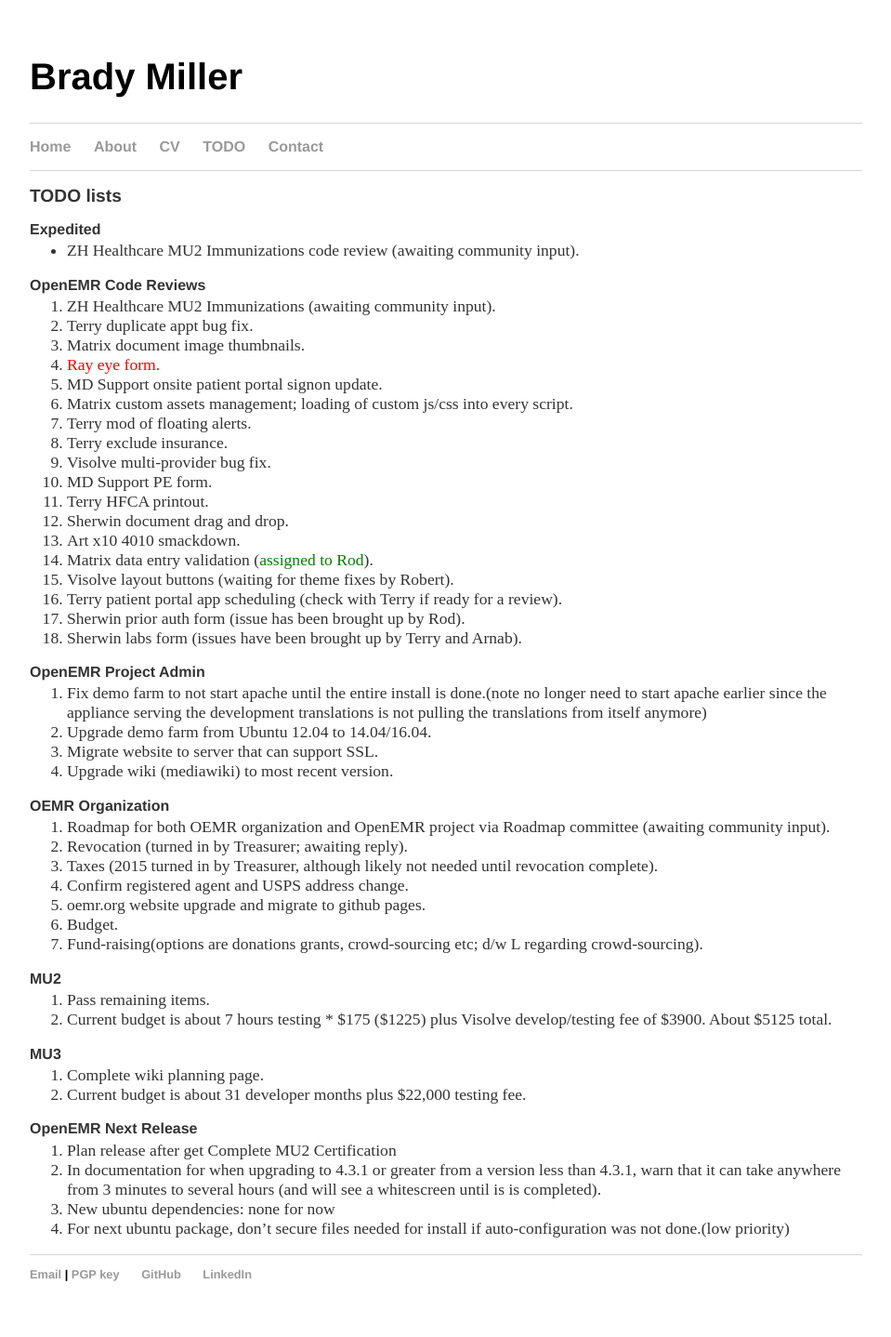
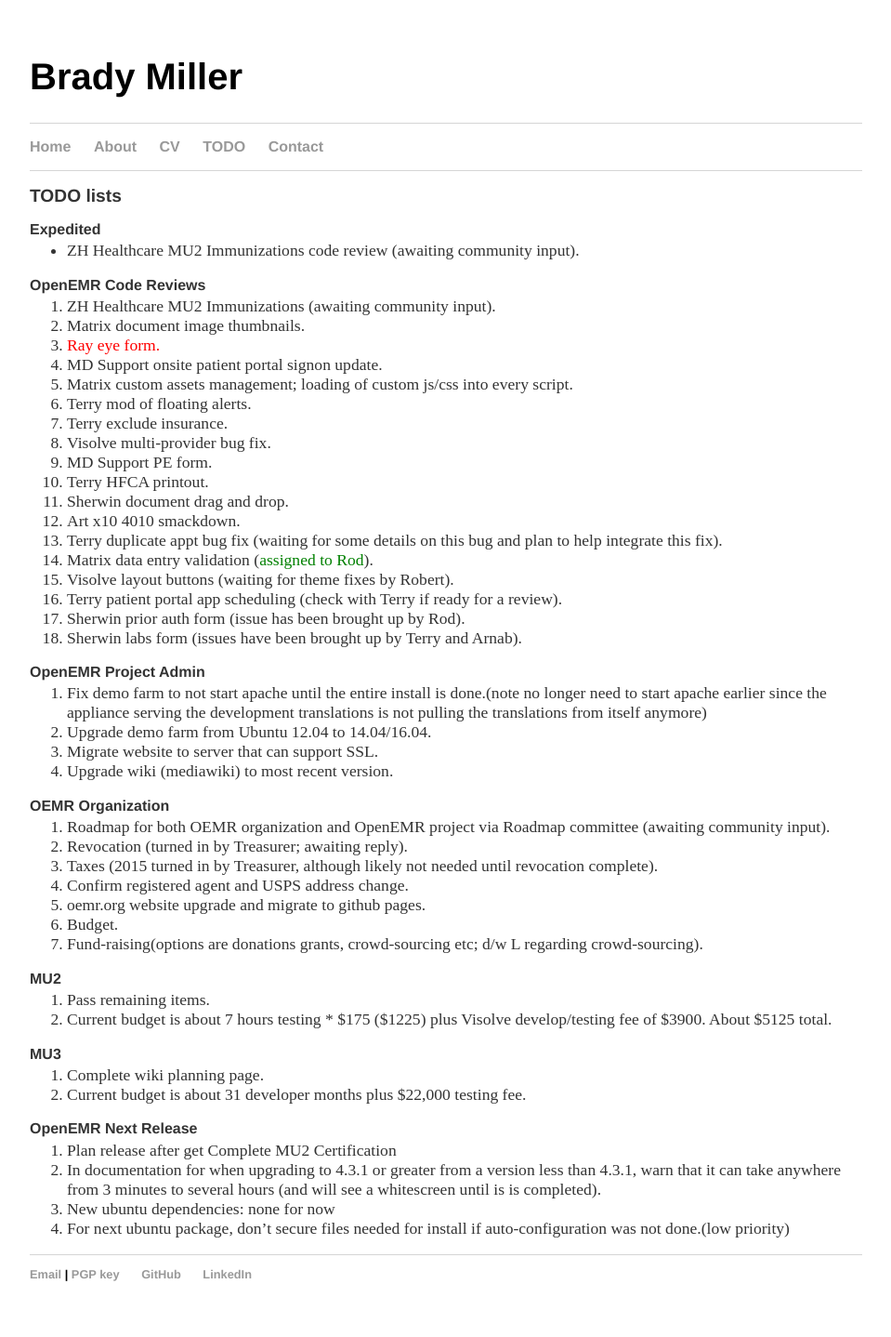
Before and after one commit to bradymiller/bradymiller.github.io, a Jekyll site: the page built from todo/index.md, in a window 1280 px wide. Shown: the whole page at 93% size, without its empty margins (160-1119 px from the left). Built offline with Jekyll 4.4.1, drawn with Linux system fonts in a browser that asks for light colours.

Commit message:
Update todo list

```diff
--- a/todo/index.md
+++ b/todo/index.md
@@ -20,6 +19,7 @@
 1. Terry HFCA printout.
 1. Sherwin document drag and drop.
 1. Art x10 4010 smackdown.
+1. Terry duplicate appt bug fix (waiting for some details on this bug and plan to help integrate this fix).
 1. Matrix data entry validation (<span style="color: green">assigned to Rod</span>).
 1. Visolve layout buttons (waiting for theme fixes by Robert).
 1. Terry patient portal app scheduling (check with Terry if ready for a review).
```
Also changed, not shown: other parts of todo/index.md (+0 -1 lines).
